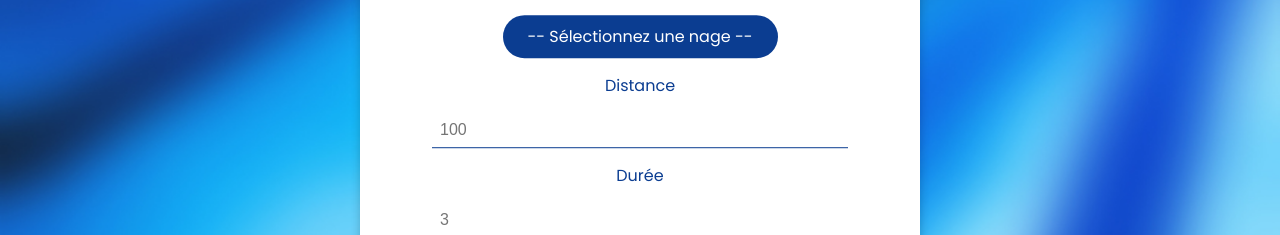
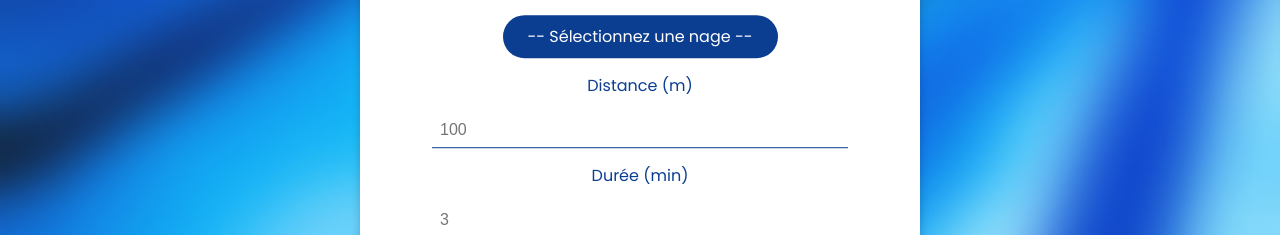
Before and after one commit to FaresBza/swimgoals_travail_bachelor, a Next.js app in the folder swimgoals_frontend/: page /add-objective/1 in a window 1280 px wide. Shown: the part 301-536 px from the top of the page. Built offline with nearby package versions, Linux system fonts and the light colour scheme.

Commit message:
Adds units to the distance and time labels in the objective form

```diff
--- a/swimgoals_frontend/src/app/add-objective/[id]/FormObjective.tsx
+++ b/swimgoals_frontend/src/app/add-objective/[id]/FormObjective.tsx
@@ -61,7 +61,7 @@ const FormObjective = () => {
                             ))}
                         </select>
 
-                        <label className="label-objective">Distance</label>
+                        <label className="label-objective">Distance (m)</label>
                         <input
                             type="number"
                             className="input-objectives"
@@ -70,7 +70,7 @@ const FormObjective = () => {
                             onChange={(e) => setDistance(e.target.value)}
                         />
 
-                        <label className="label-objective">Durée</label>
+                        <label className="label-objective">Durée (min)</label>
                         <input
                             type="number"
                             className="input-objectives"
```
